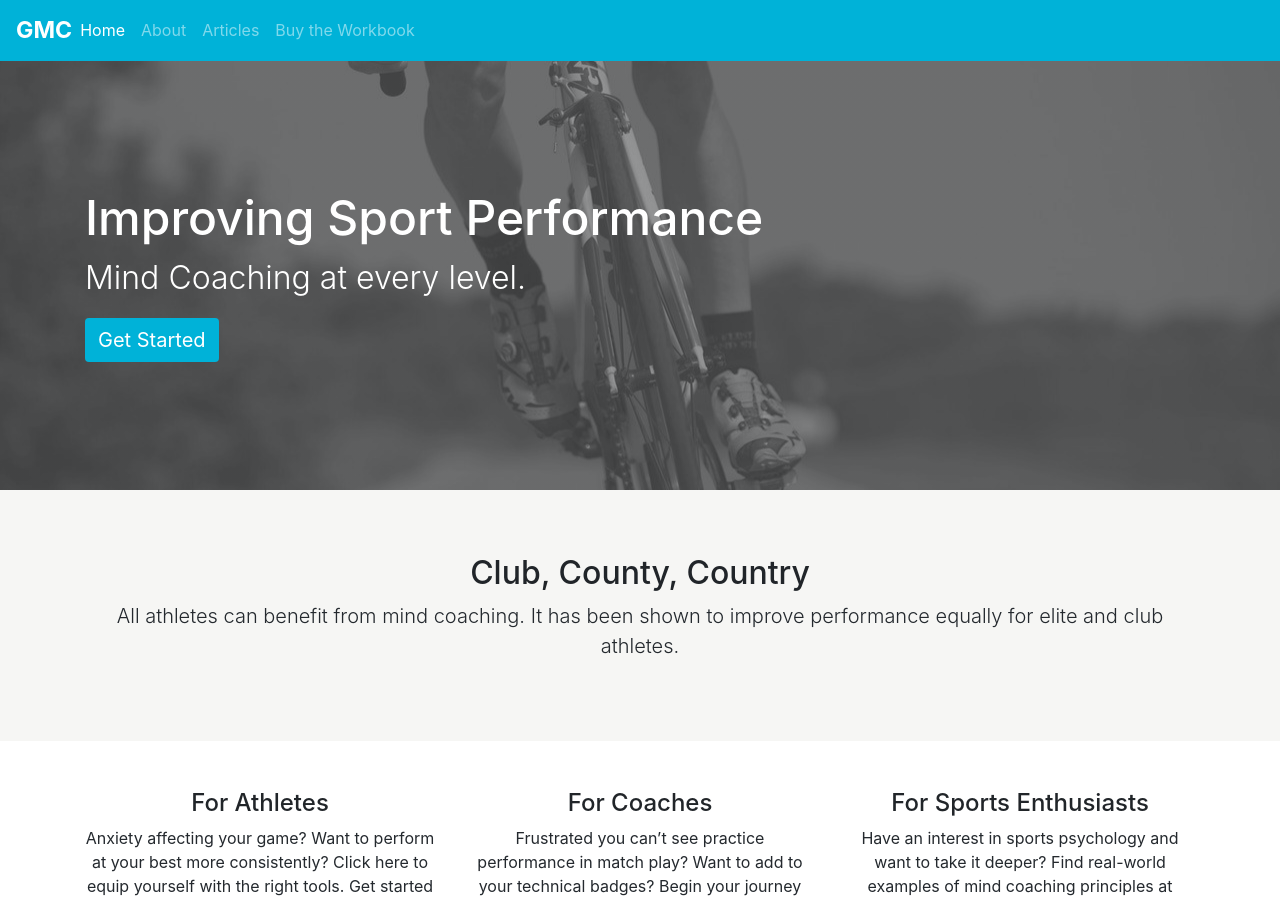
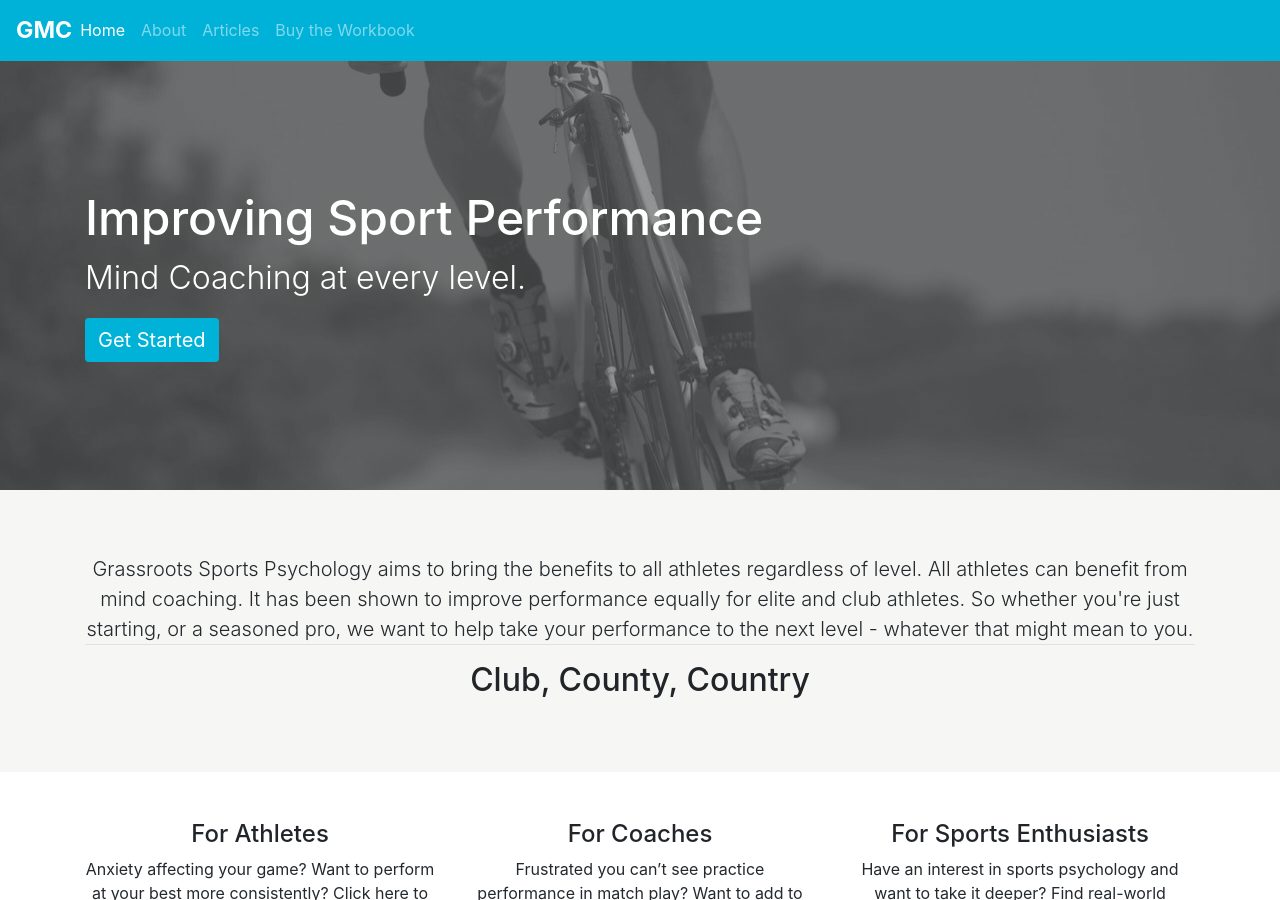
Before and after one commit to krussll/etsysimplicity, a Jekyll site: the page built from index.md, in a window 1280 px wide and 900 px high. Built offline with Jekyll 4.4.1, drawn with Linux system fonts in a browser that asks for light colours; nearby versions of some CDN libraries.

Commit message:
Update home.html

```diff
--- a/_layouts/home.html
+++ b/_layouts/home.html
@@ -16,8 +16,11 @@
 
     <div class="jumbotron secondary">
       <div class="container text-center">
+        <p class="lead border-bottom">Grassroots Sports Psychology aims to bring the benefits to all athletes regardless of level.
+        All athletes can benefit from mind coaching. It has been shown to improve performance equally for elite and club athletes. So whether you're just starting, or a seasoned pro, we want to help take your performance to the next level - whatever that might mean to you.
+        </p>
+
         <h2>Club, County, Country</h2>
-        <p class="lead">All athletes can benefit from mind coaching. It has been shown to improve performance equally for elite and club athletes.</p>
       </div>
     </div>
 
```
